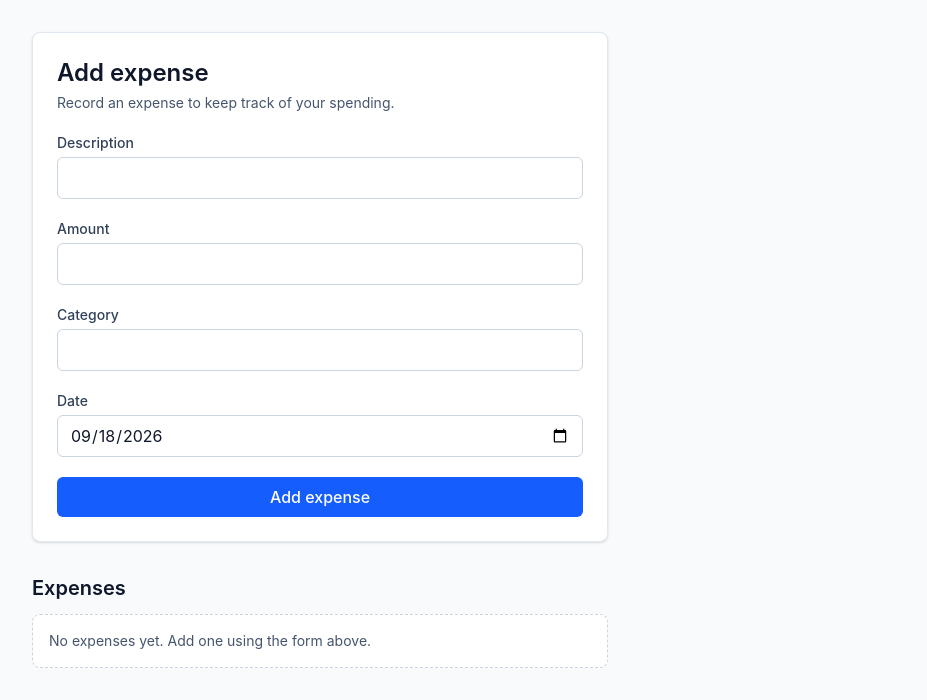
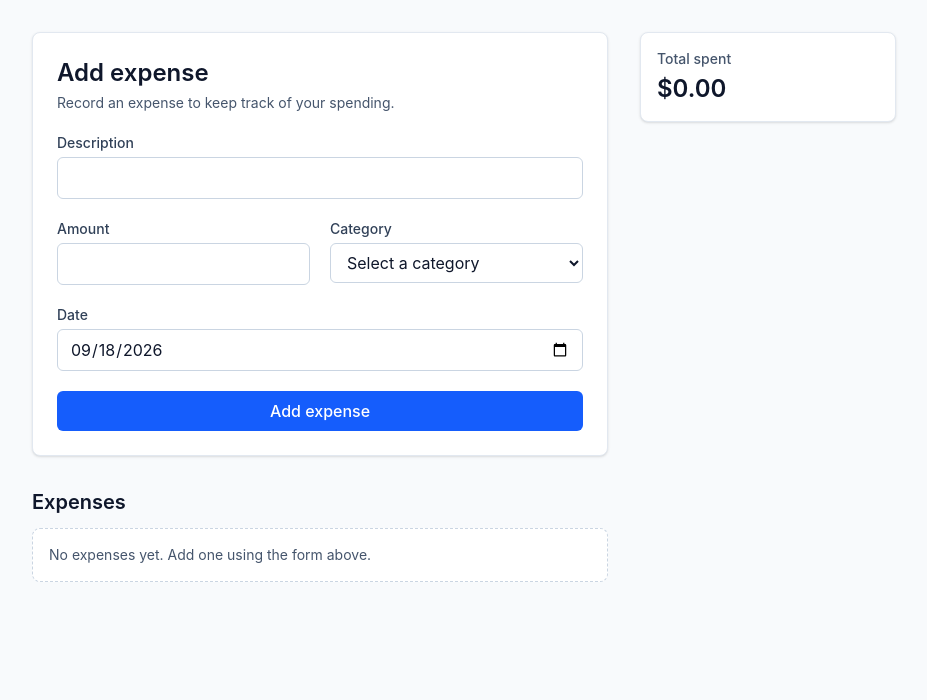
Before and after one commit to MeLlamoOmar/ai-todo, a React (Vite) app: page / in a window 1280 px wide. Shown: the top 700 px of the page, without its empty margins (320-1247 px from the left). Built offline with nearby package versions, Linux system fonts and the light colour scheme.

Commit message:
Change on the ui of the form and simple total amout added

```diff
--- a/src/App.tsx
+++ b/src/App.tsx
@@ -1,6 +1,7 @@
 import { useState } from 'react';
 import ExpenseForm from './components/ExpenseForm';
 import ExpenseList from './components/ExpenseList';
+import ExpenseSummary from './components/ExpenseSummary';
 import type { Expense, ExpenseFormValues } from './types/expense';
 import { createExpense } from './utils/createExpense';
 import { removeExpense } from './utils/removeExpense';
@@ -40,13 +41,20 @@ function App() {
 
   return (
     <main className="min-h-svh bg-slate-50 p-4 sm:p-8">
-      <div className="space-y-8">
+      <div className="mx-auto max-w-6xl space-y-8">
+        <div className="grid gap-8 xl:grid-cols-[minmax(0,1fr)_36rem_minmax(0,1fr)] xl:items-start">
+          <div className="mx-auto w-full max-w-xl xl:col-start-2 xl:max-w-none">
             <ExpenseForm
               key={expenseBeingEdited?.id ?? 'new-expense'}
               onSubmit={handleSubmitExpense}
               expenseToEdit={expenseBeingEdited}
               onCancelEdit={() => setExpenseBeingEdited(null)}
             />
+          </div>
+          <div className="mx-auto w-full max-w-xl xl:col-start-3 xl:max-w-none">
+            <ExpenseSummary expenses={expenses} />
+          </div>
+        </div>
         <ExpenseList
           expenses={expenses}
           onDelete={handleDeleteExpense}
--- a/src/components/ExpenseForm.tsx
+++ b/src/components/ExpenseForm.tsx
@@ -9,6 +9,17 @@ type ExpenseFormProps = {
 };
 
 type FormErrors = Partial<Record<keyof ExpenseFormValues, string>>;
+
+const expenseCategories = [
+  'Food',
+  'Transport',
+  'Housing',
+  'Utilities',
+  'Health',
+  'Entertainment',
+  'Education',
+  'Other',
+];
 
 function getToday() {
   const now = new Date();
@@ -77,7 +88,7 @@ function ExpenseForm({
 
   return (
     <form
-      className="mx-auto w-full max-w-xl space-y-5 rounded-lg border border-slate-200 bg-white p-6 shadow-sm"
+      className="w-full space-y-5 rounded-lg border border-slate-200 bg-white p-6 shadow-sm"
       onSubmit={handleSubmit}
       noValidate
     >
@@ -116,6 +127,7 @@ function ExpenseForm({
         )}
       </div>
 
+      <div className="space-y-5 sm:grid sm:grid-cols-2 sm:gap-5 sm:space-y-0">
         <div>
           <label
             className="block text-sm font-medium text-slate-700"
@@ -148,19 +160,27 @@ function ExpenseForm({
           >
             Category
           </label>
-        <input
+          <select
             className="mt-1 w-full rounded-md border border-slate-300 px-3 py-2 text-slate-900 outline-none focus:border-blue-500 focus:ring-2 focus:ring-blue-100"
             id="category"
             value={category}
             onChange={(event) => setCategory(event.target.value)}
             aria-describedby={errors.category ? 'category-error' : undefined}
             aria-invalid={Boolean(errors.category)}
-        />
+          >
+            <option value="">Select a category</option>
+            {expenseCategories.map((expenseCategory) => (
+              <option key={expenseCategory} value={expenseCategory}>
+                {expenseCategory}
+              </option>
+            ))}
+          </select>
           {errors.category && (
             <p className="mt-1 text-sm text-red-600" id="category-error">
               {errors.category}
             </p>
           )}
+        </div>
       </div>
 
       <div>
--- /dev/null
+++ b/src/components/ExpenseSummary.tsx
@@ -0,0 +1,34 @@
+import type { Expense } from '../types/expense'
+import { calculateTotalExpenses } from '../utils/calculateTotalExpenses'
+
+type ExpenseSummaryProps = {
+  expenses: Expense[]
+}
+
+const currencyFormatter = new Intl.NumberFormat('en-US', {
+  style: 'currency',
+  currency: 'USD',
+})
+
+function ExpenseSummary({ expenses }: ExpenseSummaryProps) {
+  const total = calculateTotalExpenses(expenses)
+
+  return (
+    <section
+      className="w-full rounded-lg border border-slate-200 bg-white p-4 shadow-sm"
+      aria-labelledby="total-spent-heading"
+    >
+      <h2
+        id="total-spent-heading"
+        className="text-sm font-medium text-slate-600"
+      >
+        Total spent
+      </h2>
+      <p className="mt-1 text-2xl font-semibold text-slate-900">
+        {currencyFormatter.format(total)}
+      </p>
+    </section>
+  )
+}
+
+export default ExpenseSummary
--- /dev/null
+++ b/src/utils/calculateTotalExpenses.ts
@@ -0,0 +1,5 @@
+import type { Expense } from '../types/expense'
+
+export function calculateTotalExpenses(expenses: Expense[]): number {
+  return expenses.reduce((total, expense) => total + expense.amount, 0)
+}
```
Also changed, not shown: 2 other files (tests, documents, lock files or other folders). Lines whose indentation alone changed are shown as unchanged.
